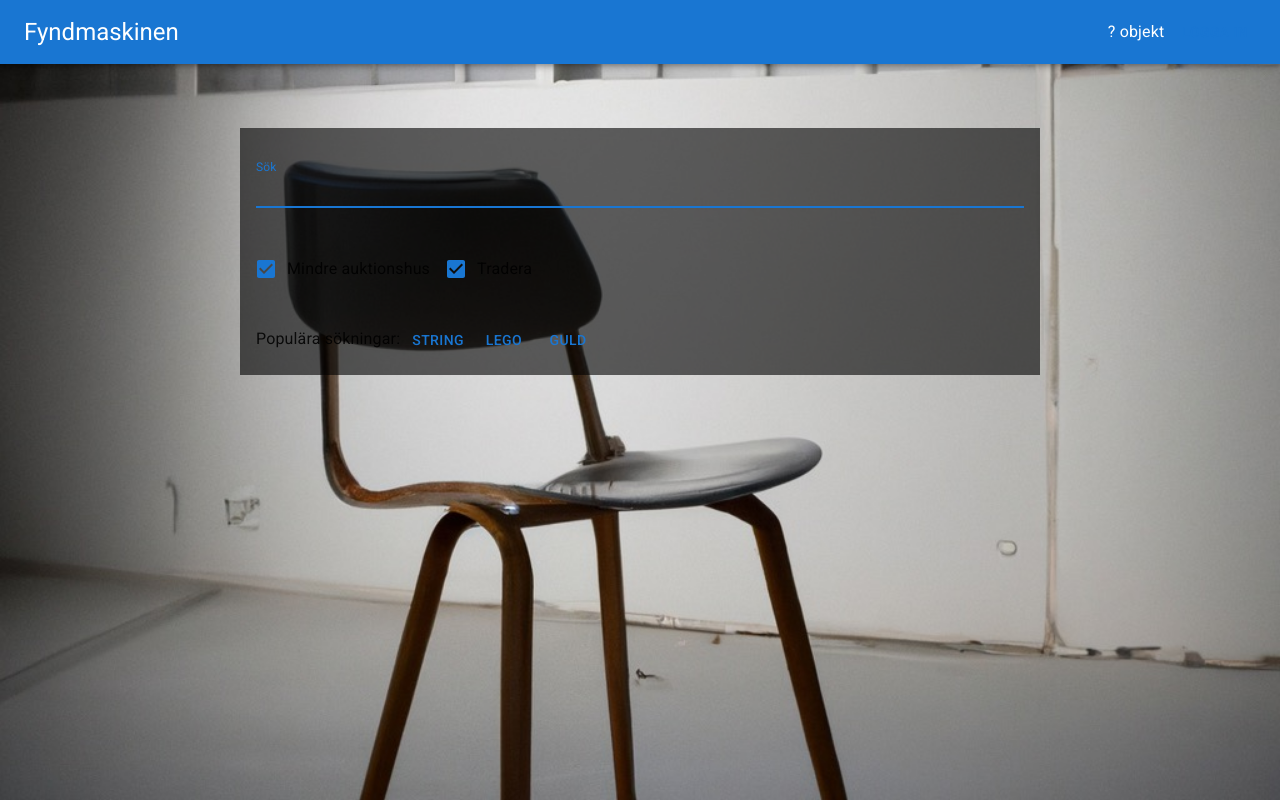
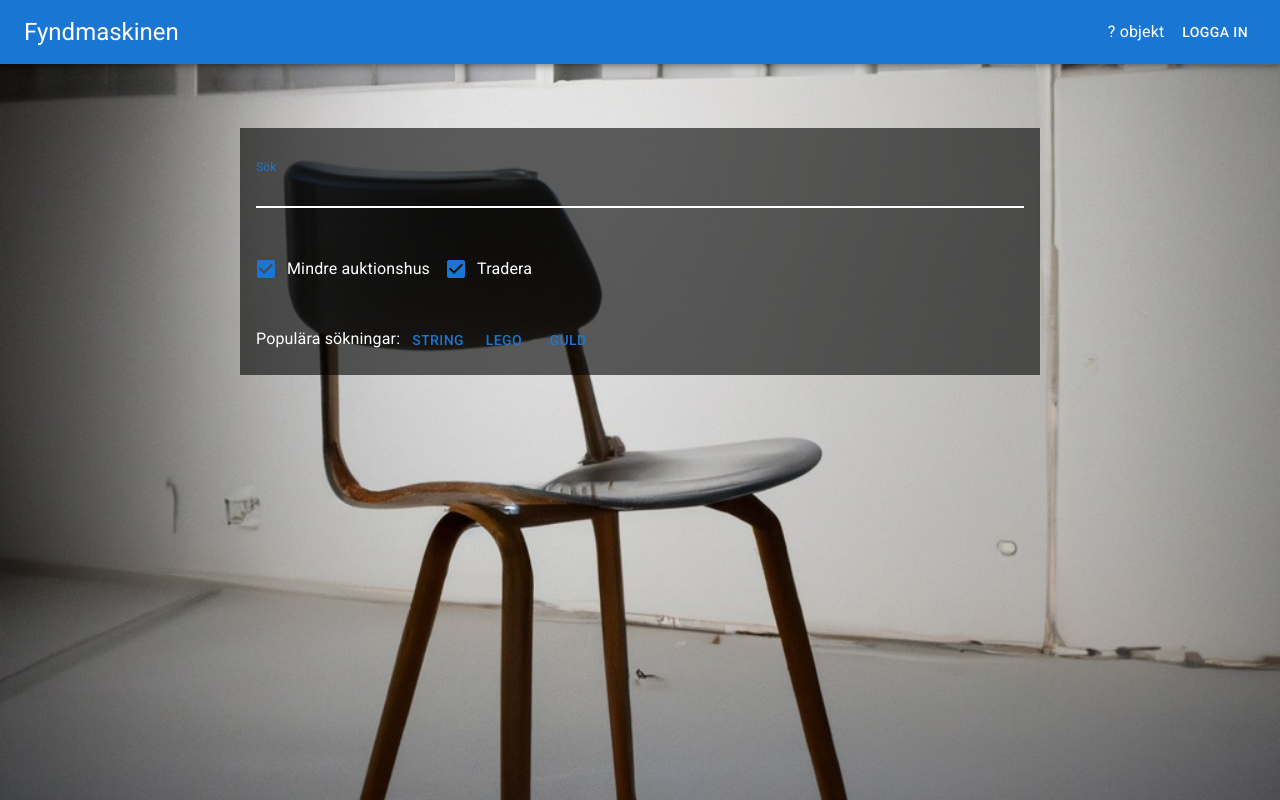
Before and after one commit to kokarn/fyndmaskinen-site, a React (Create React App) app: page / in a window 1280 px wide. Built offline with nearby package versions, Linux system fonts and the light colour scheme; no server answers.

Commit message:
Make the default theme look good and not style 2 thees

```diff
--- a/src/App.js
+++ b/src/App.js
@@ -75,10 +75,27 @@ const App = () => {
     const theme = useMemo(
         () => {
             return createTheme({
+                components: {
+                    MuiFormLabel: {
+                        styleOverrides: {
+                            root: {
+                                color: '#fff',
+                            },
+                        },
+                    },
+                },
                 palette: {
-                    mode: prefersDarkMode ?
-                        'dark' :
-                        'light',
+                    light: '#fff',
+                    mode: 'light',
+                    text: {
+                        primary: '#fff'
+                    },
+                    // mode: prefersDarkMode ?
+                    //     'dark' :
+                    //     'light',
+                    // secondary: {
+                    //     main: '#fff',
+                    // },
                 },
             });
         },
@@ -141,7 +158,6 @@ const App = () => {
                         </Button> */}
                         <Typography
                             align = {'right'}
-                            // color = {'inherit'}
                             sx = {{
                                 marginRight: '10px',
                             }}
--- a/src/components/add-watch/index.js
+++ b/src/components/add-watch/index.js
@@ -81,6 +81,14 @@ const AddWatch = () => {
                 inputRef = {searchRef}
                 label = {'Lägg till bevakning...'}
                 margin = 'normal'
+                sx = {{
+                    '& .MuiInput-underline:after': {
+                        borderBottomColor: '#fff',
+                    },
+                    '& .MuiInput-underline:before': {
+                        borderBottomColor: '#fff',
+                    },
+                }}
                 variant = 'standard'
             />
             {/* <FormGroup>
--- a/src/components/login-button/index.js
+++ b/src/components/login-button/index.js
@@ -40,7 +40,7 @@ const LoginButton = () => {
             )}
             {!isAuthenticated && !isLoading && (
                 <Button
-                    // color = 'inherit'
+                    color = 'inherit'
                     onClick = {() => {
                         return loginWithRedirect();
                     }}
@@ -51,6 +51,7 @@ const LoginButton = () => {
             )}
             {isLoading && (
                 <LoadingButton
+                    color = 'inherit'
                     loading
                     variant = 'text'
                 >
--- a/src/components/search-table/index.js
+++ b/src/components/search-table/index.js
@@ -61,6 +61,7 @@ const SearchTable = ({
 
         let tileIcon = (
             <GavelIcon
+            // prefersDarkMode ?
                 fontSize = 'small'
             />
         );
@@ -114,6 +115,7 @@ const SearchTable = ({
                             <CardContent>
                                 <Typography
                                     // component = 'div'
+                                    color = 'text.secondary'
                                     gutterBottom
                                     sx = {{
                                         height: '32px',
@@ -125,7 +127,7 @@ const SearchTable = ({
                                     { tile.title }
                                 </Typography>
                                 <Typography
-                                    // color = 'text.secondary'
+                                    color = 'text.secondary'
                                     sx = {{
                                         alignItems: 'center',
                                         display: 'flex',
--- a/src/components/sources-group/index.js
+++ b/src/components/sources-group/index.js
@@ -48,10 +48,14 @@ const SourcesGroup = (props) => {
             >
                 {Object.keys(allowedSources).map((allowedSourceKey) => {
                     return (<FormControlLabel
+                        // color = 'primary'
                         control = {<Checkbox
                             checked = {allowedSources[ allowedSourceKey ]}
                             name = {allowedSourceKey}
                             onChange = {handleCheckboxChange}
+                            sx = {{
+                                color: '#fff',
+                            }}
                         />}
                         key = {allowedSourceKey}
                         label = {sourceLabels[ allowedSourceKey ]}
--- a/src/pages/main/index.js
+++ b/src/pages/main/index.js
@@ -8,6 +8,7 @@ import {
     Button,
     // Grid,
     TextField,
+    Typography,
 } from '@mui/material';
 import {
     Link,
@@ -90,6 +91,7 @@ const Main = () => {
                     >
                         <TextField
                             autoFocus
+                            // color = 'light'
                             fullWidth
                             id = 'standard-name'
                             inputProps = {{
@@ -100,6 +102,14 @@ const Main = () => {
                             label = {'Sök'}
                             margin = 'normal'
                             // tabIndex = {0}
+                            sx = {{
+                                '& .MuiInput-underline:after': {
+                                    borderBottomColor: '#fff',
+                                },
+                                '& .MuiInput-underline:before': {
+                                    borderBottomColor: '#fff',
+                                },
+                            }}
                             variant = 'standard'
                         />
                     </Grid>
@@ -108,7 +118,15 @@ const Main = () => {
                         md = {12}
                         xs = {12}
                     >
-                        {'Populära sökningar: '}
+                        <Typography
+                            color = 'light'
+                            variant = 'inherit'
+                            variantMapping = {{
+                                inherit: 'span',
+                            }}
+                        >
+                            {'Populära sökningar: '}
+                        </Typography>
                         <Button
                             variant = 'text'
                         >
--- a/src/pages/profile/index.js
+++ b/src/pages/profile/index.js
@@ -193,6 +193,9 @@ const Profile = () => {
                                                     mutation.mutate(watch.match);
                                                     event.preventDefault();
                                                 }}
+                                                sx = {{
+                                                    color: 'white',
+                                                }}
                                             />
                                         </IconButton>
                                     }
--- a/src/pages/search/index.js
+++ b/src/pages/search/index.js
@@ -133,6 +133,14 @@ const Search = () => {
                                 label = {'Sök'}
                                 margin = 'normal'
                                 onChange = {handleFilterChange}
+                                sx = {{
+                                    '& .MuiInput-underline:after': {
+                                        borderBottomColor: '#fff',
+                                    },
+                                    '& .MuiInput-underline:before': {
+                                        borderBottomColor: '#fff',
+                                    },
+                                }}
                                 value = {searchPhrase}
                                 variant = 'standard'
                             />
@@ -146,7 +154,13 @@ const Search = () => {
                             md = {12}
                             xs = {12}
                         >
-                            {`Söker efter ${searchPhrase}...`}
+                            <Typography
+                                align = {'left'}
+                                color = 'light'
+                                variant = {'h6'}
+                            >
+                                {`Söker efter ${searchPhrase}...`}
+                            </Typography>
                         </Grid>
                     )}
                     {searchPhrase.length > 0 && !isFetching && !searchPending && (
@@ -156,6 +170,7 @@ const Search = () => {
                         >
                             <Typography
                                 align = {'left'}
+                                color = 'light'
                                 variant = {'h6'}
                             >
                                 { `Hittade ${ searchResult.length } objekt för sökningen ${ searchPhrase }` }
```
